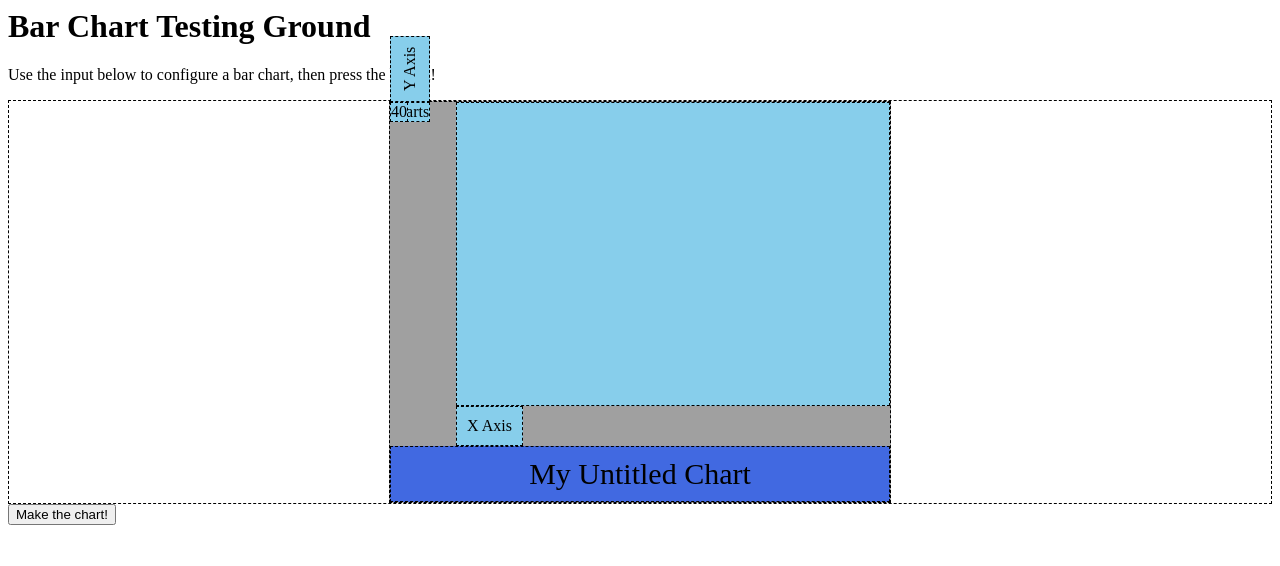
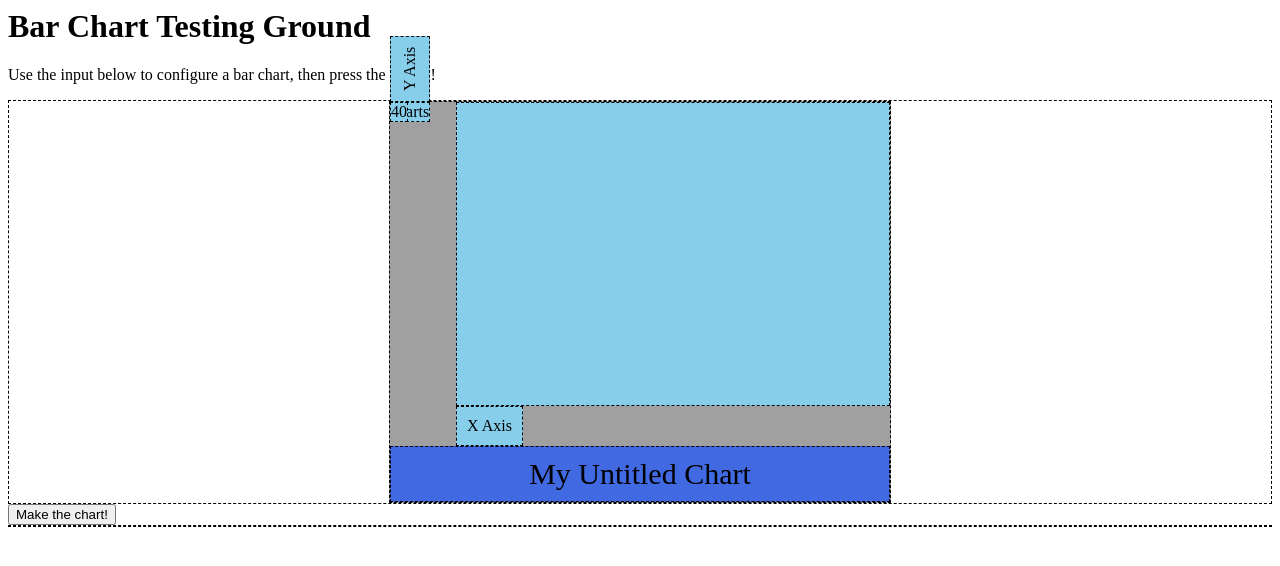
Before and after one commit to itspladd/bar-chart-stretch-project, a website: page index.html in a window 1280 px wide. Drawn offline with nearby package versions, Linux system fonts and the light colour scheme.

```diff
--- a/index.html
+++ b/index.html
@@ -12,5 +12,7 @@
     <div id = "barChartBox"></div>
 
     <button type = "submit">Make the chart!</button>
+
+    <div id = "testDiv"></div>
   </body>
 </html>
```
